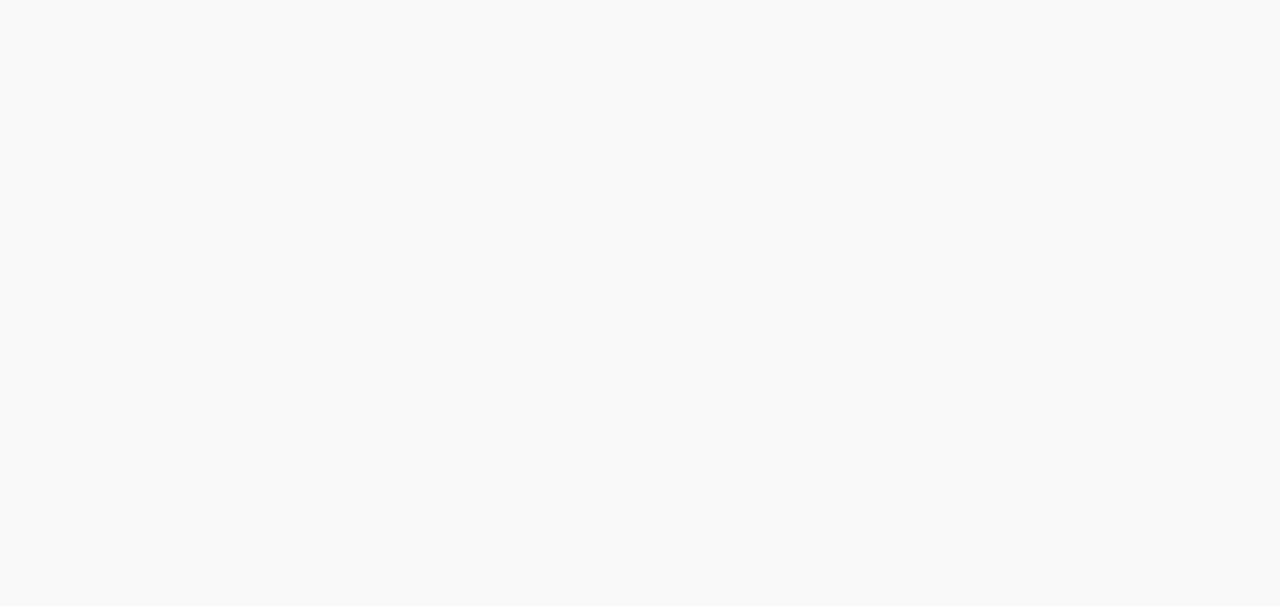
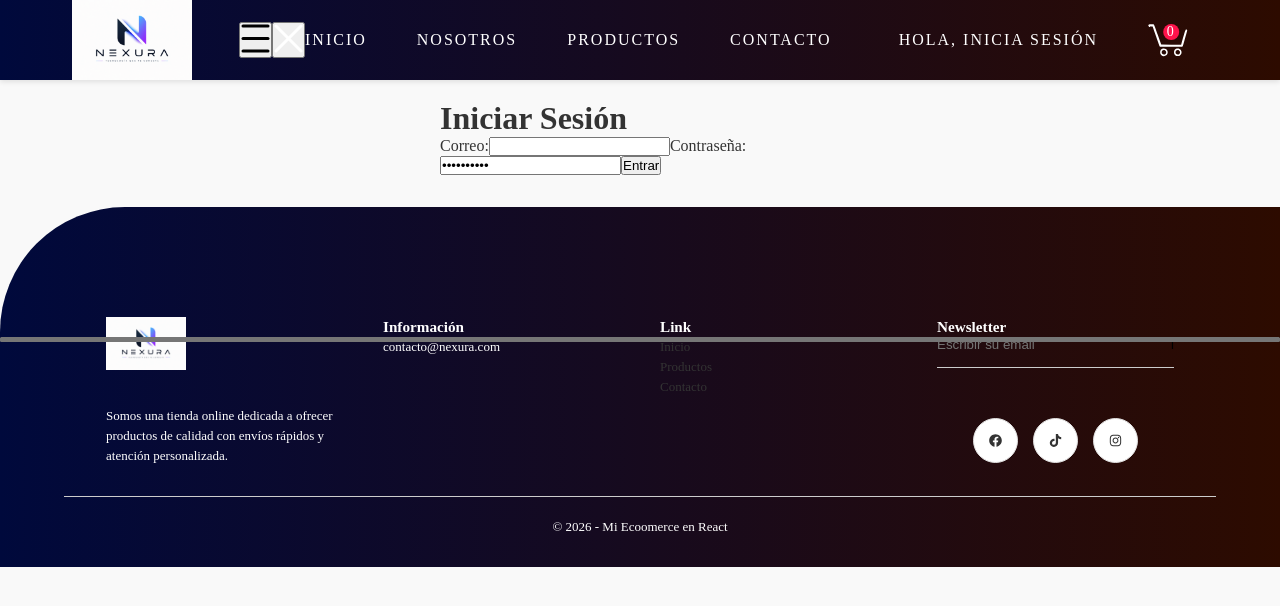
Before and after one commit to cantoralcesar/eccomerce, a React (Vite) app: page /login in a window 1280 px wide. Before the commit this address had no page. Shown: the top 606 px of the page. Built offline with nearby package versions, Linux system fonts and the light colour scheme.

Commit message:
Login primera parte

```diff
--- a/src/App.jsx
+++ b/src/App.jsx
@@ -8,6 +8,7 @@
 import Products from './pages/Products';
 import ProductDetail from "./pages/ProductDetail";
 import Cart from "./pages/Cart";                              // 👈 importa tu Cart.jsx
+import Login from "./pages/Login";
 
 // 👇 Importar el CartProvider
 import { CartProvider } from "./context/CartContext";
@@ -27,6 +28,7 @@
         <Route path="/products" element={<Products />} />
         <Route path="products/:id" element={<ProductDetail />} />
         <Route path="/contact" element={<Contact />} />
+        <Route path="/login" element={<Login />} />
         <Route path="/cart" element={<Cart />} />             {/* 👈 aquí agregas la ruta */}
       </Route>
     </Routes>
--- /dev/null
+++ b/src/components/auth/LoginForm.jsx
@@ -0,0 +1,25 @@
+function LoginForm() {
+    return (
+    <form >
+      <label>
+        Correo:
+        <input
+          type="email"
+
+
+        />
+      </label>
+      <label>
+        Contraseña:
+        <input
+          type="password"
+          value="{password}"
+
+        />
+      </label>
+      <button type="submit">Entrar</button>
+    </form>
+  );
+}
+
+export default LoginForm;
--- a/src/components/layout/cart/CartNav.jsx
+++ b/src/components/layout/cart/CartNav.jsx
@@ -14,7 +14,7 @@
         <nav className={styles.nav}>
 
             <ul className={styles.menu}>
-                <li><Link to="/about">Hola, inicia sesión</Link></li>
+                <li><Link to="/login">Hola, inicia sesión</Link></li>
                 <li className={styles.cartIcon}><Link to="/cart"><img src={cartIcon} alt="Carro de compras" /><span>{totalItems}</span></Link></li>
             </ul>
 
--- /dev/null
+++ b/src/pages/Login.jsx
@@ -0,0 +1,12 @@
+import LoginForm from "../components/auth/LoginForm";
+
+function Login() {
+    return (
+        <div style={{ maxWidth: "400px", margin: "2rem auto" }}>
+            <h1>Iniciar Sesión</h1>
+            <LoginForm />
+        </div>
+    );
+}
+
+export default Login;
```
